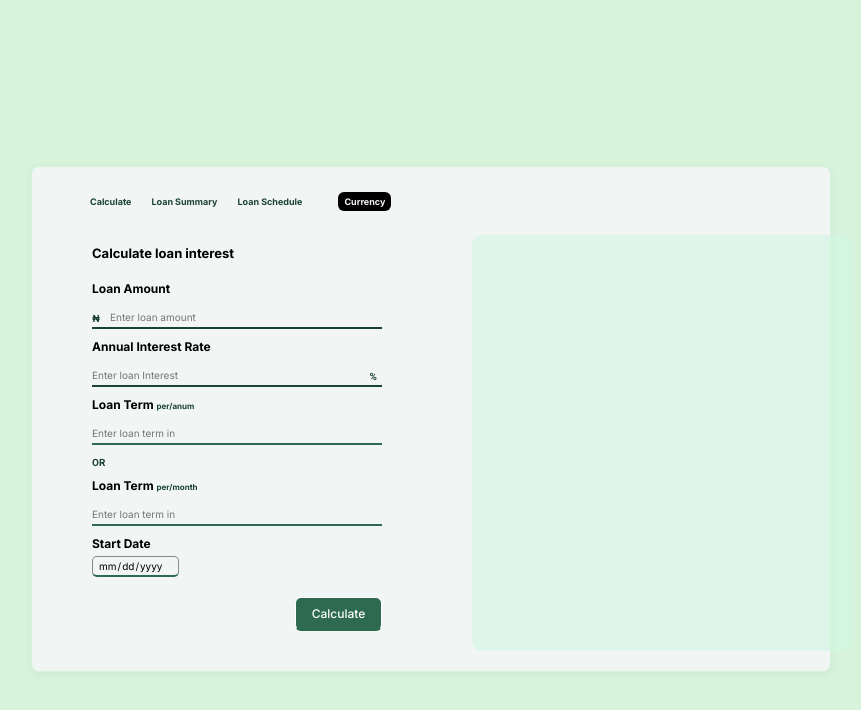
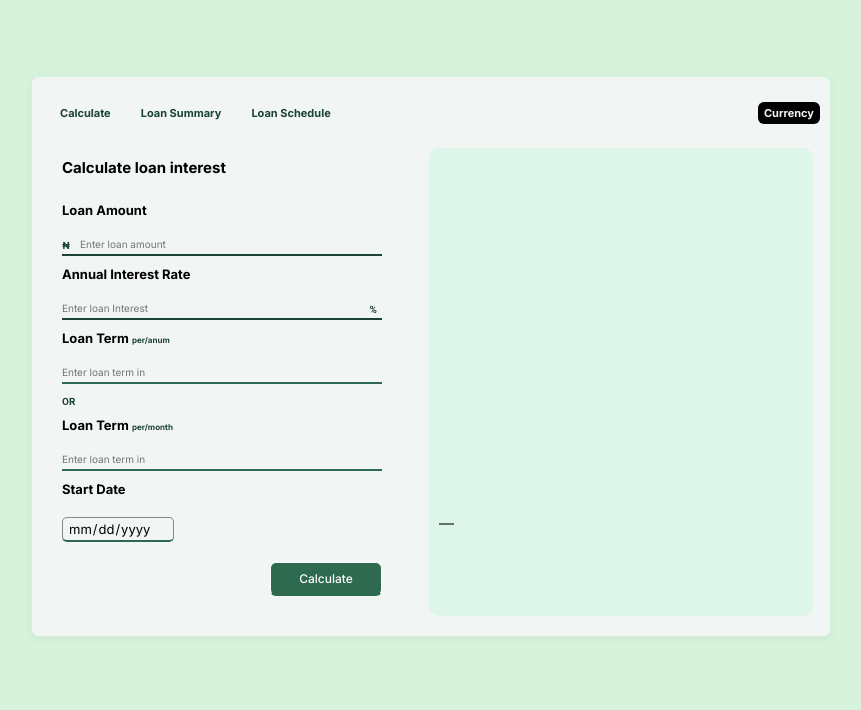
Before and after one commit to GiftinTech/Loan-Calculator, a website built with Vite: page index.html in a window 1280 px wide. Shown: the whole page, without its empty margins (209-1070 px from the left). Built offline with nearby package versions, Linux system fonts and the light colour scheme.

Commit message:
Fix media queries

```diff
--- a/src/main.ts
+++ b/src/main.ts
@@ -673,10 +673,12 @@ export const inputPreprocessing = (ctx: HTMLCanvasElement) => {
     // Chart figures
     (
       document.querySelector('.js-loan-chart-amount') as HTMLDivElement
-    ).innerHTML = `<p>Loan Amount</p><span>&#8358;${numberWithCommas(loanResult.principal)}</span>`;
+    ).innerHTML = `<p>Loan Amount</p><span class="chart-amount-color">&#8358;${numberWithCommas(
+      loanResult.principal
+    )}</span>`;
     (
       document.querySelector('.js-total-chart-interest') as HTMLDivElement
-    ).innerHTML = `<p>Total Interest</p><span>&#8358;${numberWithCommas(
+    ).innerHTML = `<p>Total Interest</p><span class="chart-interest-color">&#8358;${numberWithCommas(
       loanResult.totalInterest
     )}</span>`;
     (
@@ -837,12 +839,12 @@ document.addEventListener('DOMContentLoaded', () => {
       // Re-render Chart details
       (
         document.querySelector('.js-loan-chart-amount') as HTMLDivElement
-      ).innerHTML = `<p>Loan Amount</p><span>&#8358;${numberWithCommas(
+      ).innerHTML = `<p>Loan Amount</p><span class="chart-amount-color">&#8358;${numberWithCommas(
         chartDetails.principal
       )}</span>`;
       (
         document.querySelector('.js-total-chart-interest') as HTMLDivElement
-      ).innerHTML = `<p>Total Interest</p><span>&#8358;${numberWithCommas(
+      ).innerHTML = `<p>Total Interest</p><span class="chart-interest-color">&#8358;${numberWithCommas(
         chartDetails.totalInterest
       )}</span>`;
       (
--- a/src/styles.css
+++ b/src/styles.css
@@ -105,8 +105,8 @@ body {
   width: 100%;
 }
 form {
-  width: 90%;
-  padding-left: 10px;
+  width: 100%;
+  padding: 0 10px;
 }
 
 label,
@@ -475,10 +475,21 @@ tr {
   margin: 3px 0 3px 10px;
 }
 
+.chart-amount-color {
+  color: rgb(31, 52, 243);
+  font-weight: bold;
+}
+
+.chart-interest-color {
+  color: rgb(247, 47, 91);
+  font-weight: bold;
+}
+
 .chart-details:last-child {
   border-top: 2px solid #0000008a;
   margin-top: 5px;
   padding-top: 5px;
+  font-weight: bold;
 }
 
 .chart-details p {
@@ -491,54 +502,181 @@ tr {
   font-size: 13px;
 }
 
-/* --- TABLET & DESKTOP BREAKPOINTS --- */
+/* MOBILE BREAKPOINTS */
+@media (min-width: 360px) {
+  .nav-links {
+    gap: 10px;
+  }
+  .nav-links li {
+    font-size: 11px;
+  }
+
+  .form-header {
+    font-size: 15px;
+    margin-bottom: 25px;
+  }
+
+  label {
+    font-size: 13px;
+    margin-bottom: 20px;
+  }
+
+  input[type='date'] {
+    width: 35%;
+    font-size: 13px;
+  }
+
+  .chart-details {
+    gap: 120px;
+  }
+}
+
+@media (min-width: 390px) {
+  .currency-choice {
+    margin-left: 50px;
+  }
+
+  .chart-details {
+    gap: 140px;
+  }
+}
+@media (min-width: 412px) {
+  .currency-choice {
+    margin-left: 70px;
+  }
+
+  .chart-details {
+    gap: 170px;
+  }
+}
+
+/* TABLET & DESKTOP BREAKPOINTS */
 @media (min-width: 600px) {
+  .loan-wrapper {
+    margin-top: 150px;
+  }
+
+  .nav-links {
+    gap: 30px;
+  }
+
+  .currency-choice {
+    margin-left: 180px;
+  }
+
+  .loan-details-wrapper {
+    flex-direction: row;
+  }
+
+  form {
+    width: 250px;
+  }
+
+  .calculate-loan {
+    width: 35%;
+  }
+
+  .summary-placeholder {
+    align-self: center;
+    margin-left: -20px;
+    margin-right: -30px;
+  }
+
+  .schedule-placeholder {
+    margin-left: 25px;
+    margin-right: 10px;
+  }
+
+  .loan-schedule-table {
+    width: 300px;
+    padding-left: 0;
+    width: 250px;
+  }
+
+  .chart-wrapper {
+    width: 50%;
+  }
+
+  .chart-wrapper,
+  .canvas-container {
+    max-width: 500px;
+    padding: 5px 20px;
+  }
+  .canvas-container {
+    margin: 50px auto 20px;
+  }
+  .chart-details {
+    gap: 110px;
+    margin-left: -15px;
+    flex-direction: row;
+    align-items: center;
+    padding: 2px 0;
+  }
+}
+@media (min-width: 768px) {
   .loan-wrapper {
     margin-top: 150px;
     width: 90%;
   }
 
-  .loan-details-wrapper {
-    flex-direction: row;
-    gap: 30px;
-    align-items: stretch;
-    max-width: 600px;
-    padding-right: 10px;
+  .currency-choice {
+    margin-left: auto;
   }
 
   form {
+    width: 290px;
+  }
+
+  .summary-placeholder {
+    align-self: center;
+    margin-left: -20px;
+    margin-right: 20px;
+  }
+
+  .schedule-placeholder {
+    margin-left: -20px;
+    margin-right: 20px;
+  }
+
+  .loan-schedule-table {
     width: 300px;
   }
 
-  .chart-wrapper {
-    width: 100%;
-    max-width: 600px;
-  }
-
-  .chart-wrapper,
   .canvas-container {
-    max-width: 200px;
-    padding: 5px 20px;
+    margin: 60px auto 50px;
   }
   .chart-details {
-    gap: 40px;
-    flex-direction: row;
-    align-items: center;
+    gap: 130px;
   }
 }
 
 @media (min-width: 900px) {
   .loan-wrapper {
+    margin-top: 60px;
     max-width: 800px;
-    padding: 20px 20px 20px 50px;
+    padding: 20px 10px 20px 20px;
   }
+
+  form {
+    width: 340px;
+  }
+
+  .loan-summary-table,
+  .loan-schedule-table {
+    width: 350px;
+  }
+
+  .estimated-payoff h1 {
+    margin-top: 20px;
+  }
+
   .chart-wrapper,
   .canvas-container {
     max-width: 400px;
     padding: 5px 20px;
   }
   .chart-details {
-    gap: 70px;
+    gap: 180px;
     flex-direction: row;
     align-items: center;
   }
```
